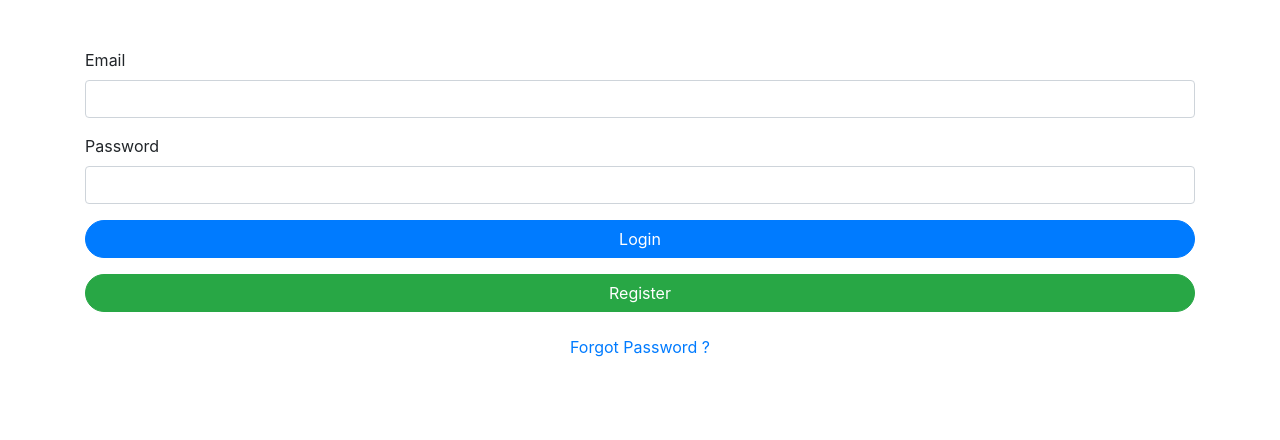
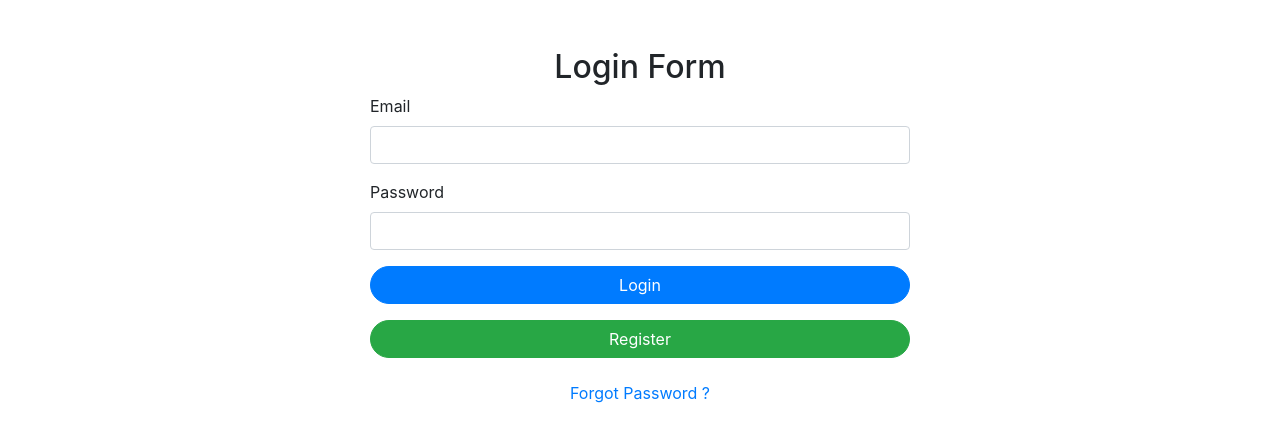
Before and after one commit to webdevcat1226/file-maker-portal, an Angular app: page /login in a window 1280 px wide. Shown: the top 440 px of the page. Built offline with nearby package versions, Linux system fonts and the light colour scheme.

Commit message:
fixed: home page routing

```diff
--- a/src/app/auth/forgot-password/forgot-password.component.scss
+++ b/src/app/auth/forgot-password/forgot-password.component.scss
@@ -1,3 +1,4 @@
 .container {
-  width: 80%;
+  max-width: 600px;
+
 }
--- a/src/app/auth/login/login.component.html
+++ b/src/app/auth/login/login.component.html
@@ -1,6 +1,7 @@
 
 <div class="container">
-  <form class="mt-5" [formGroup]="loginForm">
+  <form class="mt-5 col-12" [formGroup]="loginForm">
+    <h2 class="text-center">Login Form</h2>
     <div class="form-group">
       <label for="email">Email</label>
       <input id="email" type="email" class="form-control" formControlName="email">
@@ -18,7 +19,6 @@
       <button type="button" class="btn btn-link badge-pill" routerLink="/forgot-password">Forgot Password ?</button>
     </div>
   </form>
-
 </div>
 
 <!--<app-forgot-password></app-forgot-password>-->
--- a/src/app/auth/login/login.component.scss
+++ b/src/app/auth/login/login.component.scss
@@ -0,0 +1,6 @@
+.container {
+  //background: lightslategray;
+  max-width: 600px;
+  display: flex;
+  justify-content: center;
+}
```
Also changed, not shown: src/styles.scss (line endings or trailing spaces).
